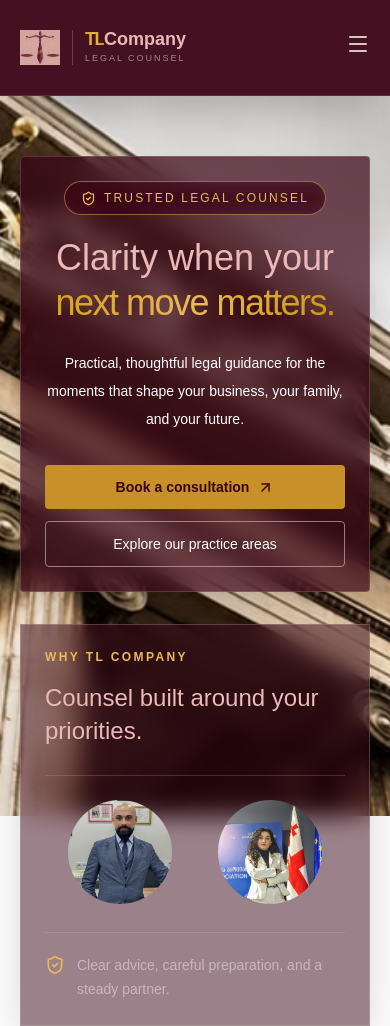
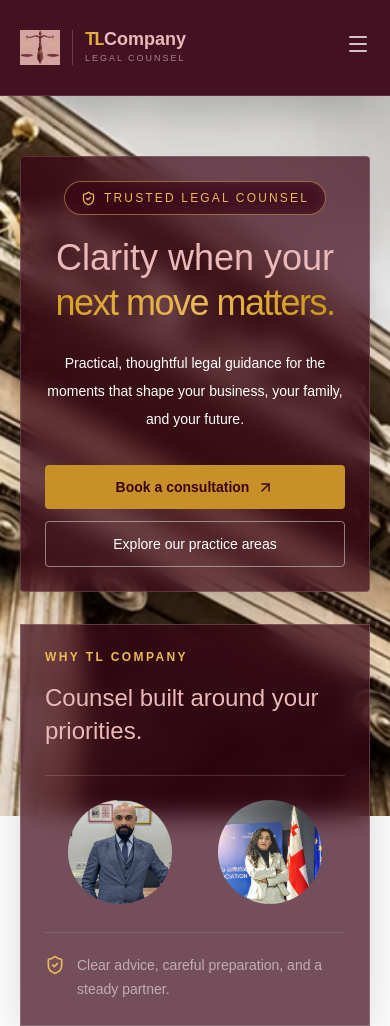
Before and after one commit to athenaa-02/TL_company, a React (Vite) app: page / in a window 390 px wide. Built offline with nearby package versions, Linux system fonts and the light colour scheme.

Commit message:
blurred box is hidden initially, it appears after scrolling 150px

```diff
--- a/src/components/layout/BlurrBox.jsx
+++ b/src/components/layout/BlurrBox.jsx
@@ -1,15 +1,16 @@
-import { useEffect, useState } from "react";
+import { useEffect, useRef, useState } from "react";
 import { ShieldCheck } from "lucide-react";
 
 function BlurrBox() {
+  const boxRef = useRef(null);
   const [hasAppeared, setHasAppeared] = useState(false);
 
   useEffect(() => {
     const revealAfterScroll = () => {
-      if (window.scrollY > 140) {
-        setHasAppeared(true);
-        window.removeEventListener("scroll", revealAfterScroll);
-      }
+      if (window.scrollY < 150) return;
+
+      setHasAppeared(true);
+      window.removeEventListener("scroll", revealAfterScroll);
     };
 
     window.addEventListener("scroll", revealAfterScroll, { passive: true });
@@ -20,7 +21,8 @@ function BlurrBox() {
   return (
     <>
       <div
-        className={`hero-box hero-box--second mx-auto w-full max-w-md border border-fwhite/25 bg-heading/50 p-6 text-fwhite shadow-2xl backdrop-blur-md sm:p-8 lg:mx-0 lg:mt-48 lg:justify-self-end ${
+        ref={boxRef}
+        className={`hero-box hero-box--second mx-auto w-full max-w-md border border-fwhite/25 bg-heading/70 p-6 text-fwhite shadow-2xl backdrop-blur-md sm:p-8 lg:mx-0 lg:mt-48 lg:justify-self-end ${
           hasAppeared ? "hero-box--revealed" : "hero-box--waiting"
         }`}
       >
--- a/src/styles/App.css
+++ b/src/styles/App.css
@@ -88,12 +88,16 @@
 @media (prefers-reduced-motion: reduce) {
   .hero-box,
   .hero-box--second,
-  .hero-box--waiting,
   .hero-box--revealed {
     animation: none;
     opacity: 1;
     filter: none;
     transform: none;
+  }
+
+  .hero-box--waiting {
+    animation: none;
+    opacity: 0;
   }
 }
 
```
